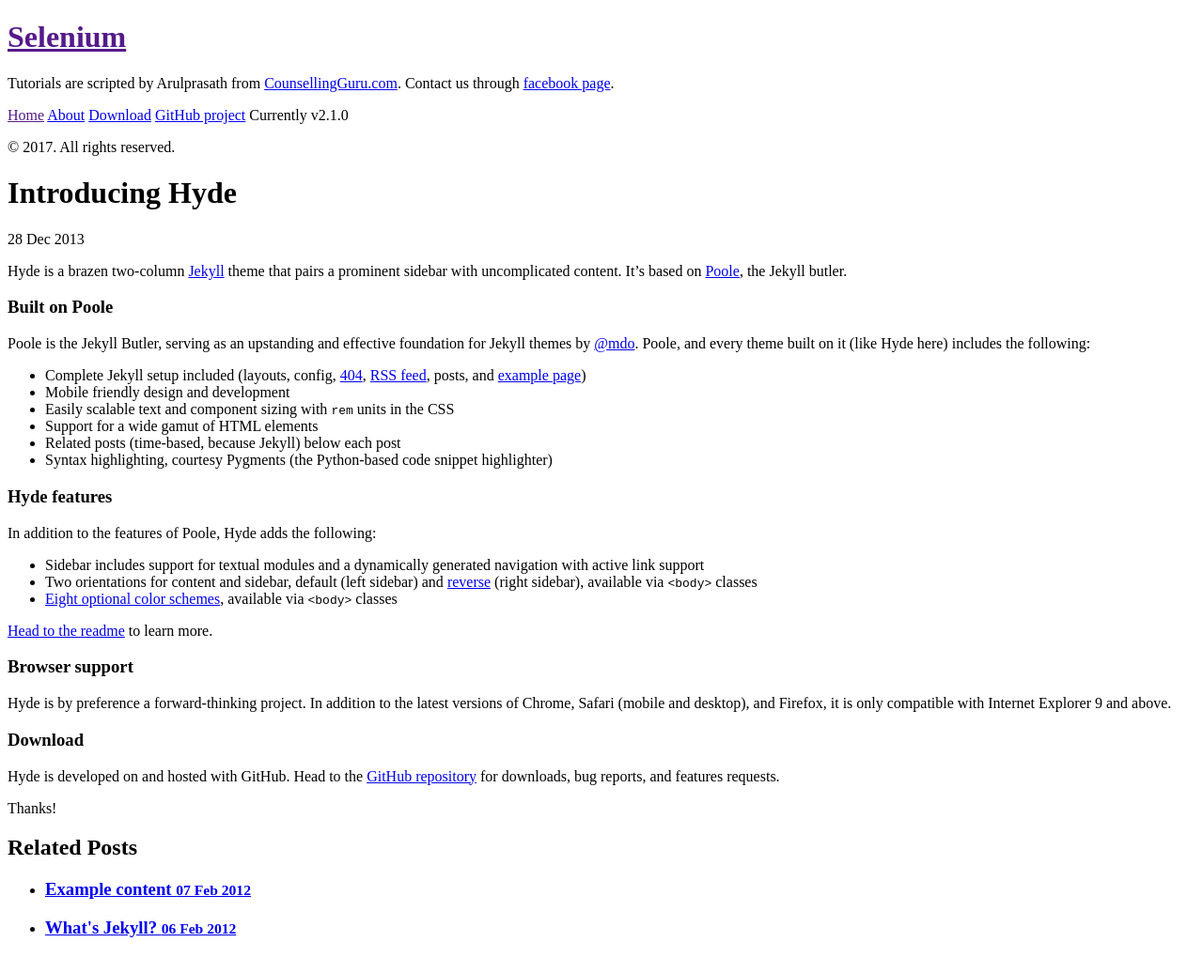
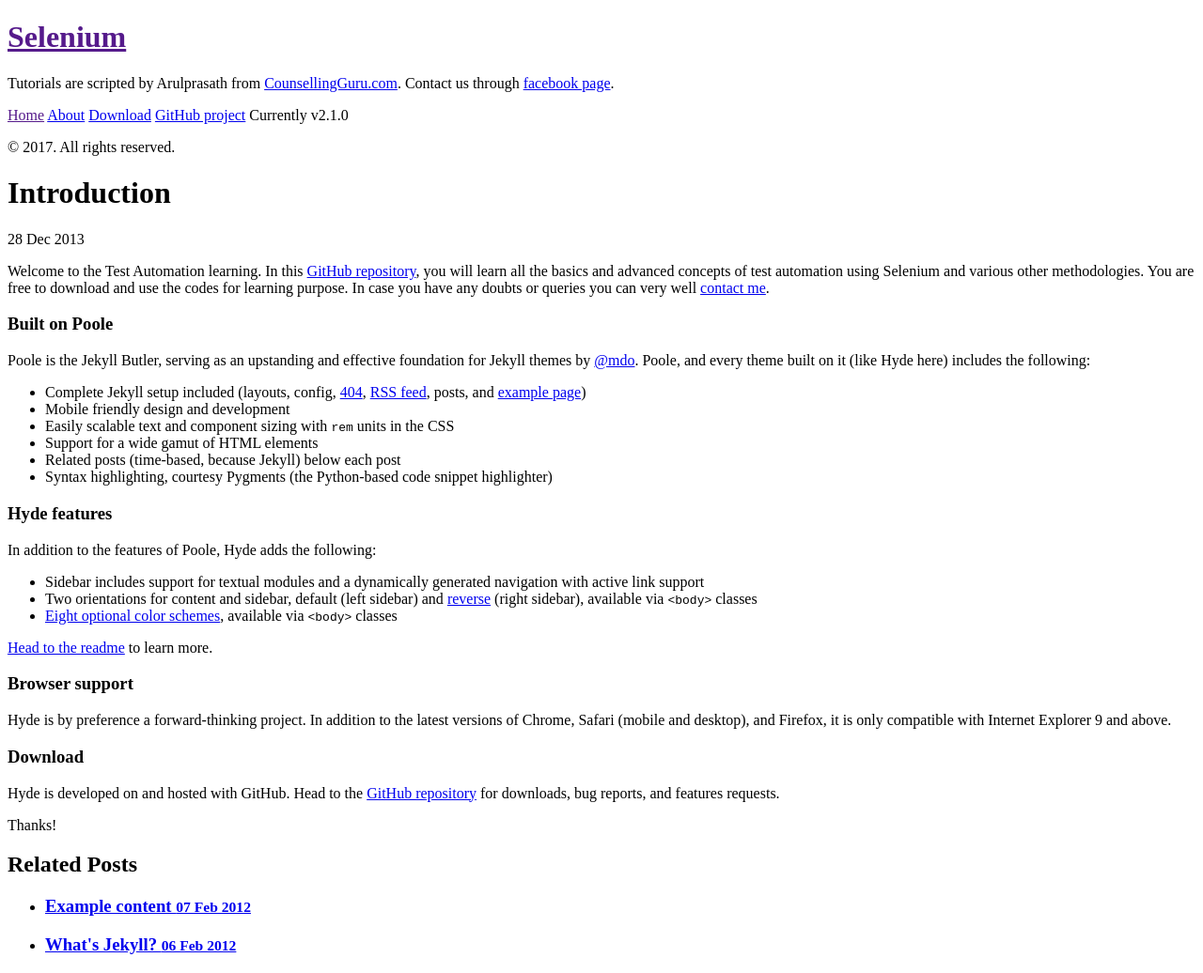
Before and after one commit to Arulprasath36/Arulprasath36.github.io, a Jekyll site: the page built from _posts/2013-12-28-introducing-hyde.md, in a window 1280 px wide. Shown: the whole page at 94% size. Built offline with Jekyll 4.4.1, drawn with Linux system fonts in a browser that asks for light colours; Markdown is read by kramdown in place of the engine named in the settings.

Commit message:
intro updated

```diff
--- a/_posts/2013-12-28-introducing-hyde.md
+++ b/_posts/2013-12-28-introducing-hyde.md
@@ -1,9 +1,9 @@
 ---
 layout: post
-title: Introducing Hyde
+title: Introduction
 ---
 
-Hyde is a brazen two-column [Jekyll](http://jekyllrb.com) theme that pairs a prominent sidebar with uncomplicated content. It's based on [Poole](http://getpoole.com), the Jekyll butler.
+Welcome to the Test Automation learning. In this [GitHub repository](https://github.com/Arulprasath36/TestAutomationExamples), you will learn all the basics and advanced concepts of test automation using Selenium and various other methodologies. You are free to download and use the codes for learning purpose. In case you have any doubts or queries you can very well [contact me](https://www.facebook.com/counsellingguruteam/).
 
 ### Built on Poole
 
```
